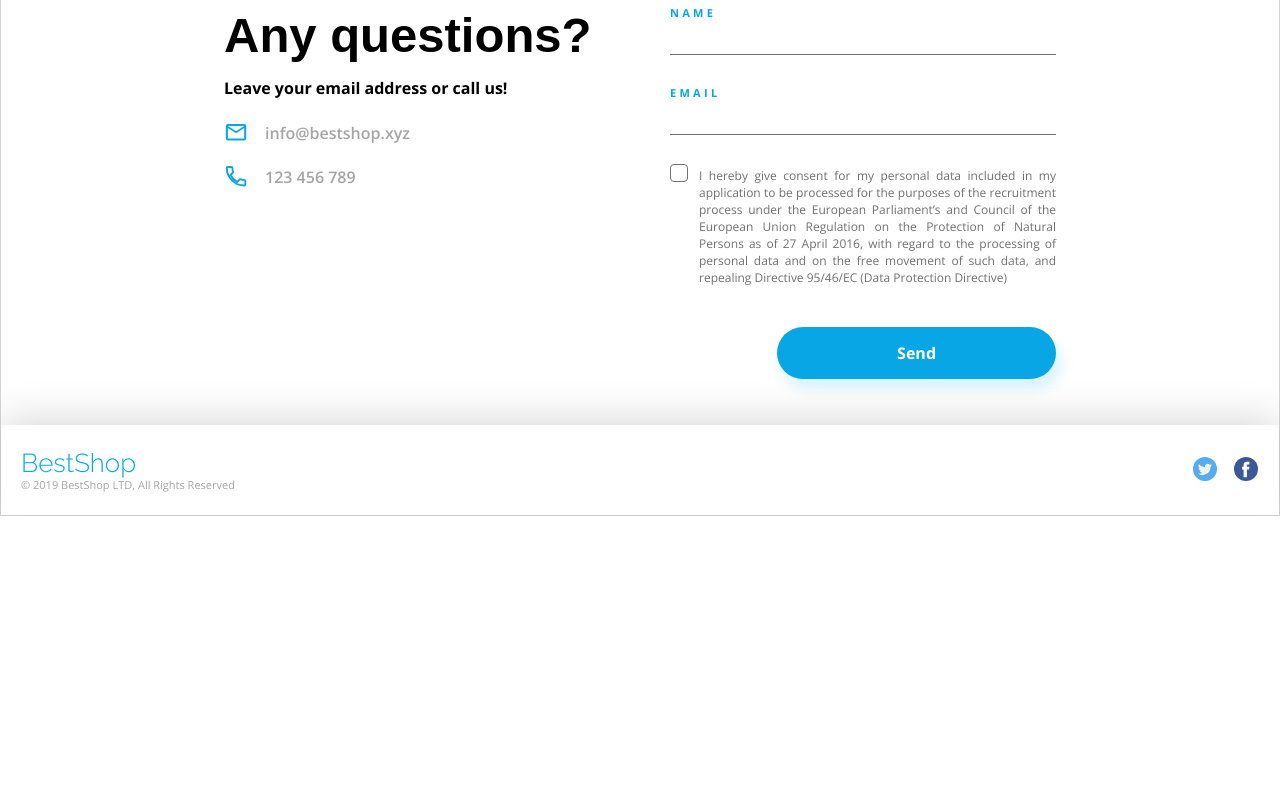
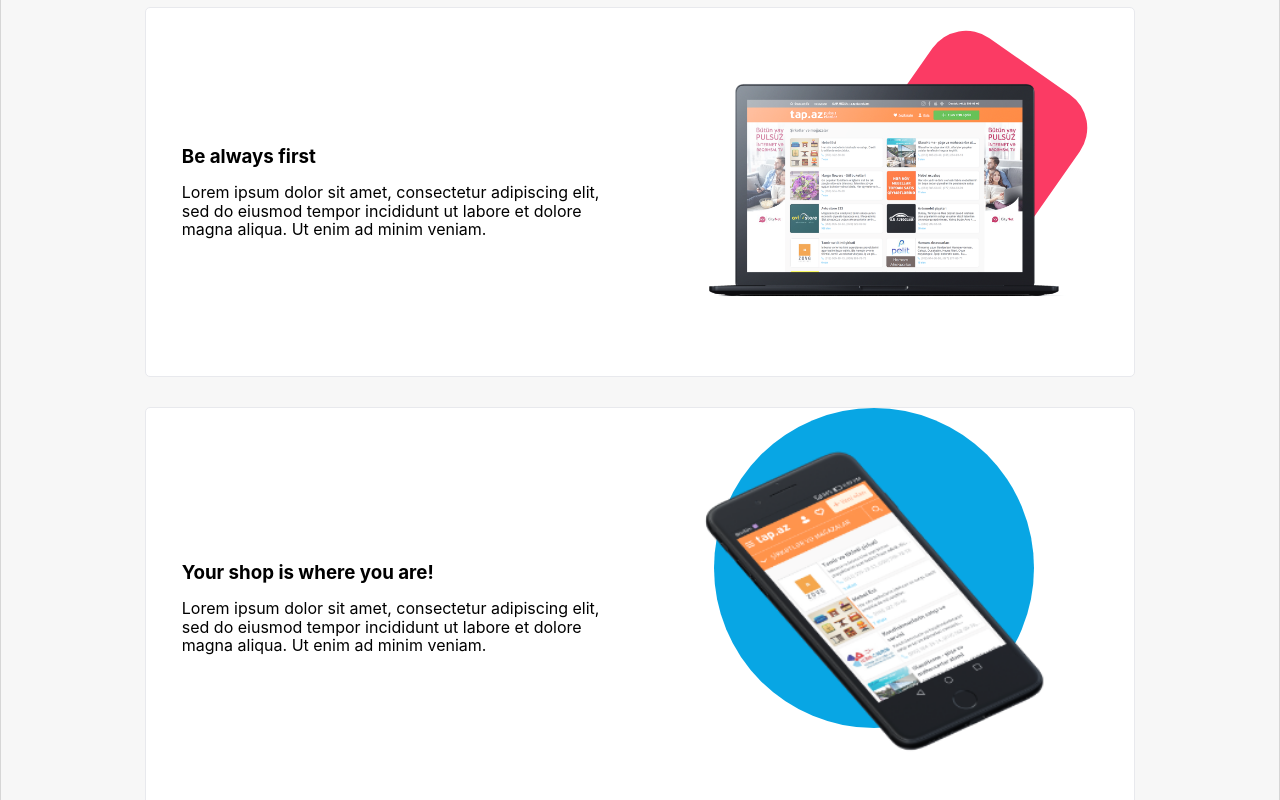
Before and after one commit to karolina-rachuta/BestShop_React, a React (Create React App) app: page / in a window 1280 px wide. Shown: the part 1240-2040 px from the top of the page. Before the commit the page ends 1756 px from the top, so only its background shows below. Built offline with nearby package versions, Linux system fonts and the light colour scheme.

Commit message:
structure and styling benefit section

```diff
--- a/src/App.js
+++ b/src/App.js
@@ -13,8 +13,8 @@ function App() {
       <Header />
       <Hero />
       <WhyUs />
-      {/* <Benefits />
-      <Prices /> */}
+      <Benefits />
+      {/* <Prices /> */}
       <Contact />
       <Footer />
     </div>
--- a/src/App.scss
+++ b/src/App.scss
@@ -7,6 +7,7 @@
 @import './styles/components/hero.scss';
 @import './styles/components/contact.scss';
 @import './styles/components/whyus.scss';
+@import './styles/components/benefits.scss';
 
 .container {
     width: 100%;
--- a/src/components/Benefits.jsx
+++ b/src/components/Benefits.jsx
@@ -1,7 +1,39 @@
-function Benefits () {
-    return (
-        <div>Benefits</div>
-    )
+import Laptop_Picture from "../assets/Macbook2@2x.png";
+import Phone_Picture from "../assets/iPhone2@2x.png";
+import Trumpet_Picture from "../assets/Trumpet@2x.png";
+
+function Benefits() {
+  return (
+    <div className="benefits__container">
+      <div className="benefit__container">
+        <div className="benefit__column benefit__column--left">
+            <h3>Be always first</h3>
+            <p>Lorem ipsum dolor sit amet, consectetur adipiscing elit, sed do eiusmod tempor incididunt ut labore et dolore magna aliqua. Ut enim ad minim veniam.</p>
+        </div>
+        <div className="benefit__column">
+          <div className="benefit__column--laptop"><img src={Laptop_Picture} alt="Macbook picture" className="img__macbook"/></div>
+        </div>
+      </div>
+      <div className="benefit__container">
+        <div className="benefit__column benefit__column--left">
+            <h3>Your shop is where you are!</h3>
+            <p>Lorem ipsum dolor sit amet, consectetur adipiscing elit, sed do eiusmod tempor incididunt ut labore et dolore magna aliqua. Ut enim ad minim veniam.</p>
+        </div>
+        <div className="benefit__column benefit__column--phone">
+          <img src={Phone_Picture} alt="Phone picture" className="img__phone"/>
+        </div>
+      </div>
+      <div className="benefit__container">
+        <div className="benefit__column benefit__column--left">
+            <h3>Increase recognition your brand!</h3>
+            <p>Lorem ipsum dolor sit amet, consectetur adipiscing elit, sed do eiusmod tempor incididunt ut labore et dolore magna aliqua. Ut enim ad minim veniam.</p>
+        </div>
+        <div className="benefit__column benefit__column--right">
+          <img src={Trumpet_Picture} alt="Trumpet picture"className="img__trumpet"/>
+        </div>
+      </div>
+    </div>
+  );
 }
 
 export default Benefits;
--- a/src/components/WhyUs.jsx
+++ b/src/components/WhyUs.jsx
@@ -9,21 +9,21 @@ function WhyUs() {
       <div className="icons__container">
         <div className="icon__box">
           <div className="icon__box--pink">
-            <img src={PersonImage} alt="" className="person__icon" />
+            <img src={PersonImage} alt="Person Icon" className="person__icon" />
           </div>
           <p className="icon__number">100000+</p>
           <p className="person__lead icon__lead">daily entries</p>
         </div>
         <div className="icon__box">
           <div className="icon__box--blue">
-            <img src={EyeImage} alt="" className="eye__icon" />
+            <img src={EyeImage} alt="Eye icon" className="eye__icon" />
           </div>
           <p className="icon__number">2000000+</p>
           <p className="eye__lead icon__lead">seen products every day</p>
         </div>
         <div className="icon__box">
           <div className="icon__box--green">
-            <img src={CatalogImage} alt="" className="catalog__icon" />
+            <img src={CatalogImage} alt="Catalog icon" className="catalog__icon" />
           </div>
           <p className="icon__number">10000+</p>
           <p className="icon__lead">added posts daily</p>
--- /dev/null
+++ b/src/styles/components/benefits.scss
@@ -0,0 +1,146 @@
+@import '../variables.scss';
+@import '../utilis.scss';
+
+.benefits__container {
+    width: 100%;
+    height: 100%;
+    background-color: $background-color-second;
+    display: flex;
+    justify-content: center;
+    align-items: center;
+    flex-direction: column;
+    gap: toRem(50);
+    padding: toRem(50) toRem($padding-container) toRem(50) toRem($padding-container);
+
+    @media only screen and (min-width: toRem($breakpoint-medium)) {
+        gap: toRem(30);
+    }
+
+    .benefit__container {
+        width: 90%;
+        height: 100%;
+        min-height: toRem(370);
+        padding: toRem($padding-container);
+        background-color: $background-color;
+        border: toRem(1) solid #E8E9ED;
+        border-radius: toRem(5);
+        display: flex;
+        flex-direction: column;
+        justify-content: center;
+        align-items: start;
+        gap: toRem(32);
+
+
+        @media only screen and (min-width: toRem($breakpoint-medium)) {
+            width: 80%;
+            min-height: toRem(370);
+            flex-direction: row;
+            justify-content: space-between;
+            align-items: center;
+
+        }
+
+        .benefit__column {
+            width: 100%;
+            height: 100%;
+            display: flex;
+            flex-direction: column;
+            justify-content: center;
+            align-items: center;
+            gap: toRem(16);
+            padding: toRem(16);
+
+
+            @media only screen and (min-width: toRem($breakpoint-medium)) {
+                width: 50%;
+            }
+        }
+
+        .benefit__column--laptop {
+            z-index: 1;
+            position: relative;
+
+            &::before {
+                content: "";
+                background-color: #FB3B64;
+                border-radius: toRem(20);
+                position: absolute;
+                z-index: -1;
+                transform: rotate(35deg);
+
+                top: toRem(-30);
+                right: toRem(10);
+                width: 100%;
+                height: 100%;
+                max-width: toRem(90);
+                max-height: toRem(90);
+
+                @media only screen and (min-width: toRem($breakpoint-medium)) {
+                    border-radius: toRem(41);
+                    top: toRem(-30);
+                    right: toRem(10);
+                    width: 100%;
+                    height: 100%;
+                    max-width: toRem(180);
+                    max-height: toRem(180);
+                }
+
+            }
+        }
+
+        .benefit__column--phone {
+            z-index: 1;
+            position: relative;
+
+            &::before {
+                content: "";
+                background-color: $blue-pattern;
+                border-radius: 50%;
+                position: absolute;
+                top: toRem(-20);
+                right: toRem(80);
+                z-index: -1;
+                width: toRem(320);
+                height: toRem(320);
+            }
+        }
+
+        h3,
+        p {
+            width: 100%;
+            text-align: left;
+        }
+
+        .img__macbook {
+            width: toRem(193);
+
+            @media only screen and (min-width: toRem($breakpoint-medium)) {
+                width: 100%;
+                max-width: toRem(387);
+                height: auto;
+            }
+
+        }
+
+        .img__phone {
+            width: toRem(175);
+            height: auto;
+
+            @media only screen and (min-width: toRem($breakpoint-medium)) {
+                width: toRem(426);
+            }
+        }
+
+        .img__trumpet {
+            width: toRem(296);
+            height: auto;
+
+            @media only screen and (min-width: toRem($breakpoint-medium)) {
+                width: toRem(296);
+            }
+
+        }
+    }
+
+
+}
--- a/src/styles/components/whyus.scss
+++ b/src/styles/components/whyus.scss
@@ -46,7 +46,6 @@
             flex-direction: row;
             justify-content: center;
             width: 60%;
-            // gap: toRem(50);
         }
 
         .icon__box {
```
